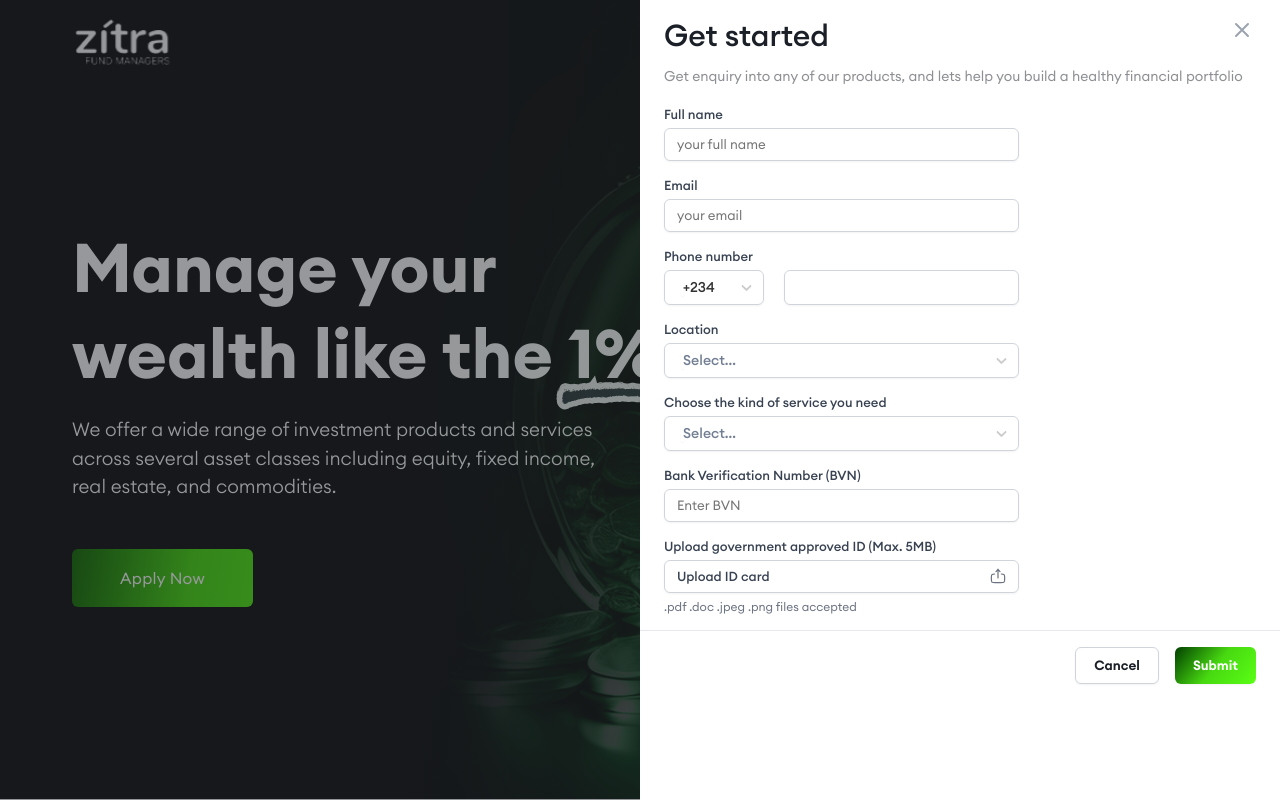
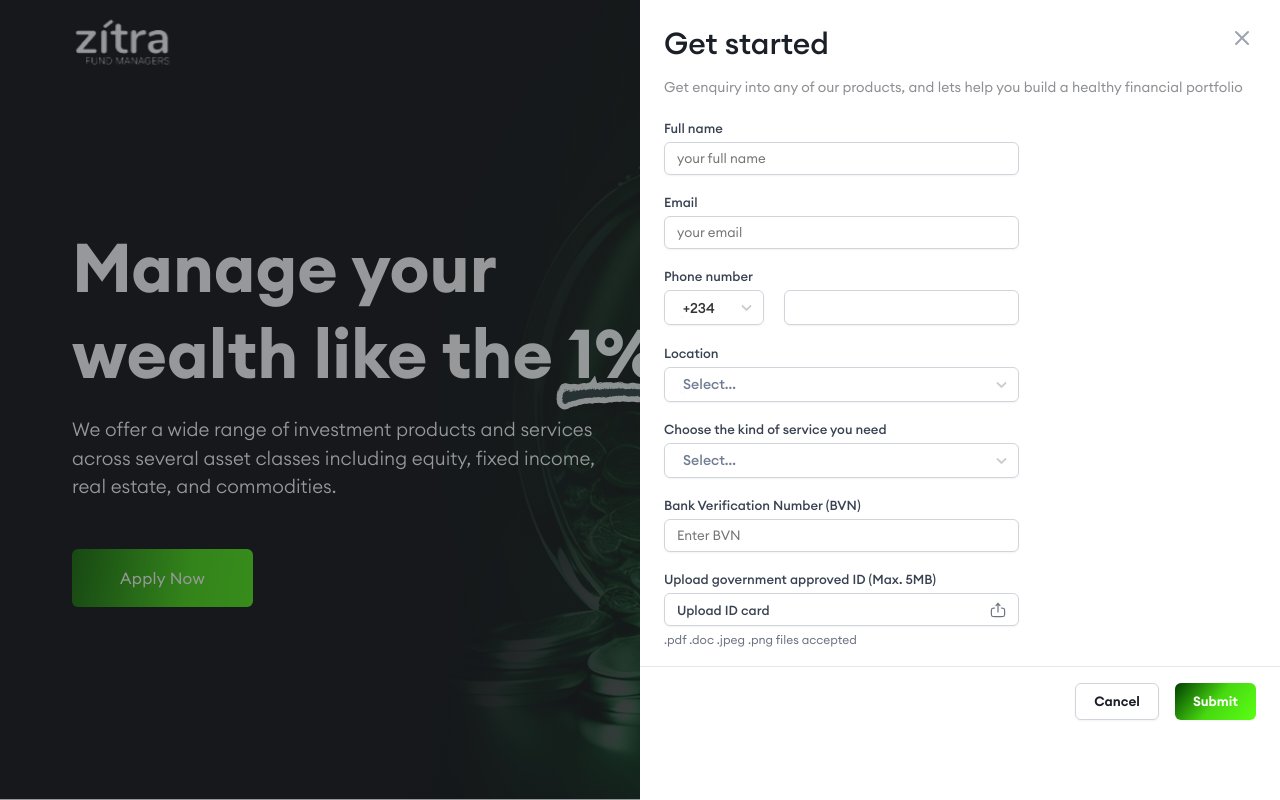
Before and after one commit to The-Anomaly/zitrafundmanagers, a React (Create React App) app: page / in a window 1280 px wide. Both pictures are taken after a click on the button "Apply now". Shown: the top 800 px of the page. Built offline with nearby package versions, Linux system fonts and the light colour scheme; no server answers.

Commit message:
fix ios scrolling

```diff
--- a/src/components/getStartedForm/styles.module.scss
+++ b/src/components/getStartedForm/styles.module.scss
@@ -5,6 +5,7 @@
   height: 100vh;
   // max-height: 100vh;
   width: 100vw;
+  -webkit-overflow-scrolling: touch;
 }
 
 .content {
@@ -19,7 +20,8 @@
   right: -50%;
   position: relative;
   animation: slideIn 1s ease-in-out 1 forwards;
-  padding-bottom: 1.3rem;
+  position: relative;
+  -webkit-transform: translateZ(0);
 
   &__close {
     animation: slideOut 1s ease-in-out 1 forwards;
@@ -46,7 +48,6 @@
 .body {
   padding: 1.5rem;
   padding-bottom: 0;
-  padding-top: 1rem;
 }
 .close {
   position: absolute;
@@ -58,18 +59,18 @@
 .ttl {
   font-size: 30px;
   font-weight: 500;
-  margin-bottom: 0.8rem;
+  margin-bottom: 1rem;
 }
 .txt {
   color: rgba(27, 31, 39, 0.5);
-  margin-bottom: 1.3rem;
+  margin-bottom: 1.5rem;
 }
 .form {
   width: 60%;
   min-width: 350px;
 }
 .inputWrap {
-  margin-bottom: 1rem;
+  margin-bottom: 1.2rem;
 
   label {
     display: block;
```
